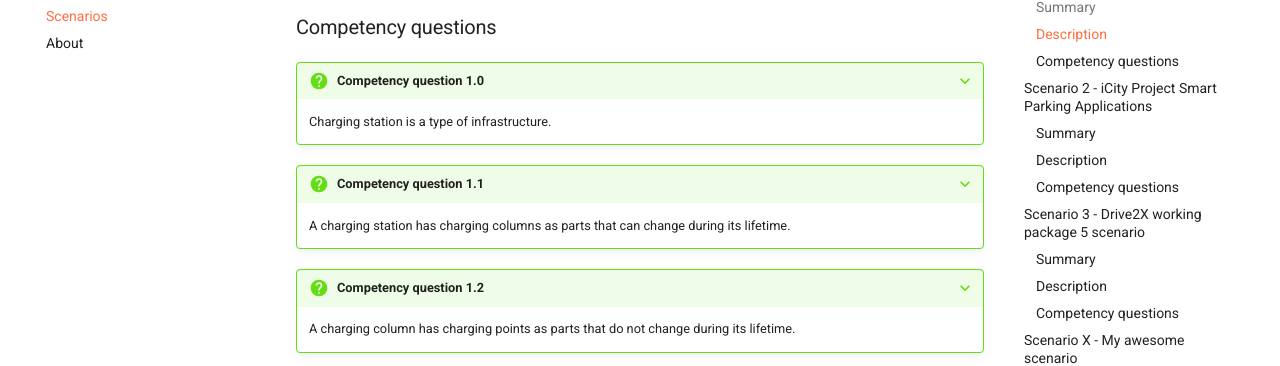
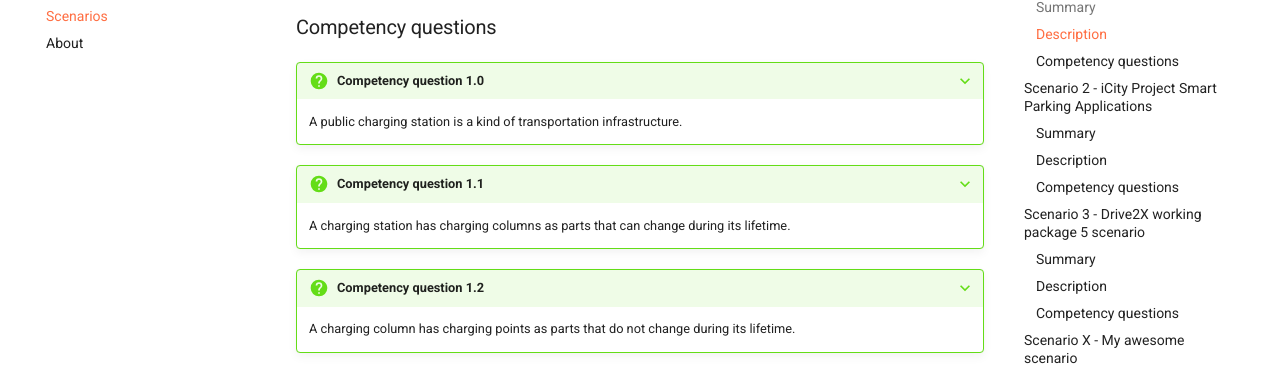
Before and after one commit to dlr-ve-esy/charging-ontology, an MkDocs documentation site: the page built from docs/scenarios.md, in a window 1280 px wide and 900 px high, scrolled down 1120 px. Shown: the part 146-512 px from the top of the window. Built offline with MkDocs 1.6.1 and Material for MkDocs 9.7.7, drawn with Linux system fonts in a browser that asks for light colours.

Commit message:
More explicit scenarios

```diff
--- a/docs/scenarios.md
+++ b/docs/scenarios.md
@@ -58,7 +58,7 @@ such conditions are explored in other scenarios.
 
 ???+ question "Competency question 1.0"
 
-    Charging station is a type of infrastructure.
+    A public charging station is a kind of transportation infrastructure.
 
 ???+ question "Competency question 1.1"
 
```
Also changed, not shown: 1 other file.
